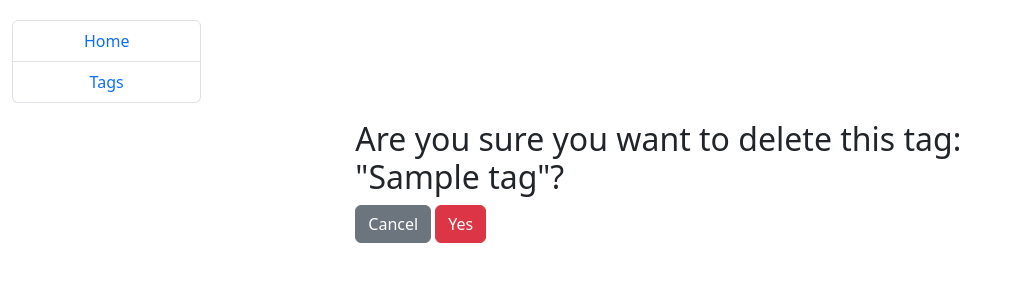
After one commit to VladKyianytsia/to-do-list, a Django app: page /tag/1/delete/ in a window 1280 px wide. The commit adds this page. Shown: the top 300 px of the page, without its empty margins (0-1010 px from the left). Run offline with Django 5.2, Linux system fonts and the light colour scheme; tables that the repository leaves empty hold one stand-in row (values such as "Sample post").

Commit message:
added TagDeleteView + tag delete confiramtion template

```diff
--- /dev/null
+++ b/templates/to_do_app/tag_confirm_delete.html
@@ -0,0 +1,14 @@
+{% extends "base.html" %}
+
+{% block content %}
+  <div style="width: 700px;margin-top: 100px" class="container">
+    <h2>Are you sure you want to delete this tag: "{{ tag }}"?</h2>
+    <form action="" method="post">
+      {% csrf_token %}
+      <a class="btn btn-secondary" href="{% url "to_do_app:tag-list" %}">
+        Cancel
+      </a>
+      <input class="btn btn-danger" type="submit" value="Yes">
+    </form>
+  </div>
+{% endblock %}
--- a/templates/to_do_app/tag_list.html
+++ b/templates/to_do_app/tag_list.html
@@ -20,7 +20,7 @@
           <a class="btn btn-secondary" href="{% url "to_do_app:tag-update" pk=tag.id %}">Update</a>
         </td>
         <td>
-          <a class="btn btn-secondary" href="#">Delete</a>
+          <a class="btn btn-secondary" href="{% url "to_do_app:tag-delete" pk=tag.id %}">Delete</a>
         </td>
       </tr>
     {% endfor %}
--- a/to_do_app/urls.py
+++ b/to_do_app/urls.py
@@ -9,6 +9,7 @@ from to_do_app.views import (
     TagListView,
     TagCreateView,
     TagUpdateView,
+    TagDeleteView,
 )
 
 app_name = "to_do_app"
@@ -21,5 +22,6 @@ urlpatterns = [
     path("task/<int:pk>/toggle-completion/", toggle_task_completion, name="toggle-task-completion"),
     path("tags/", TagListView.as_view(), name="tag-list"),
     path("tag/create/", TagCreateView.as_view(), name="tag-create"),
-    path("tag/<int:pk>/update/", TagUpdateView.as_view(), name="tag-update")
+    path("tag/<int:pk>/update/", TagUpdateView.as_view(), name="tag-update"),
+    path("tag/<int:pk>/delete/", TagDeleteView.as_view(), name="tag-delete")
 ]
--- a/to_do_app/views.py
+++ b/to_do_app/views.py
@@ -54,3 +54,8 @@ class TagUpdateView(generic.UpdateView):
     model = Tag
     fields = "__all__"
     success_url = reverse_lazy("to_do_app:tag-list")
+
+
+class TagDeleteView(generic.DeleteView):
+    model = Tag
+    success_url = reverse_lazy("to_do_app:tag-list")
```
